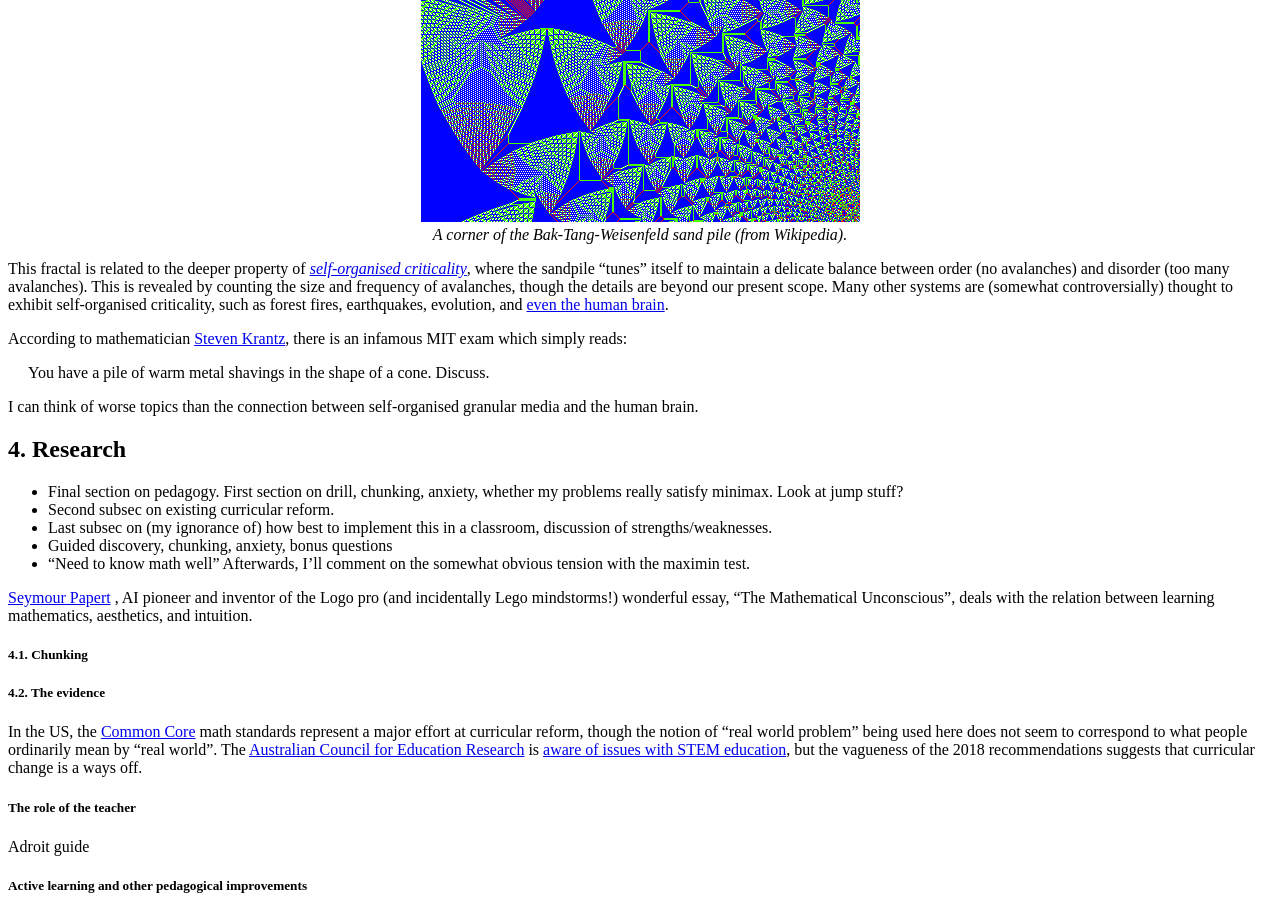
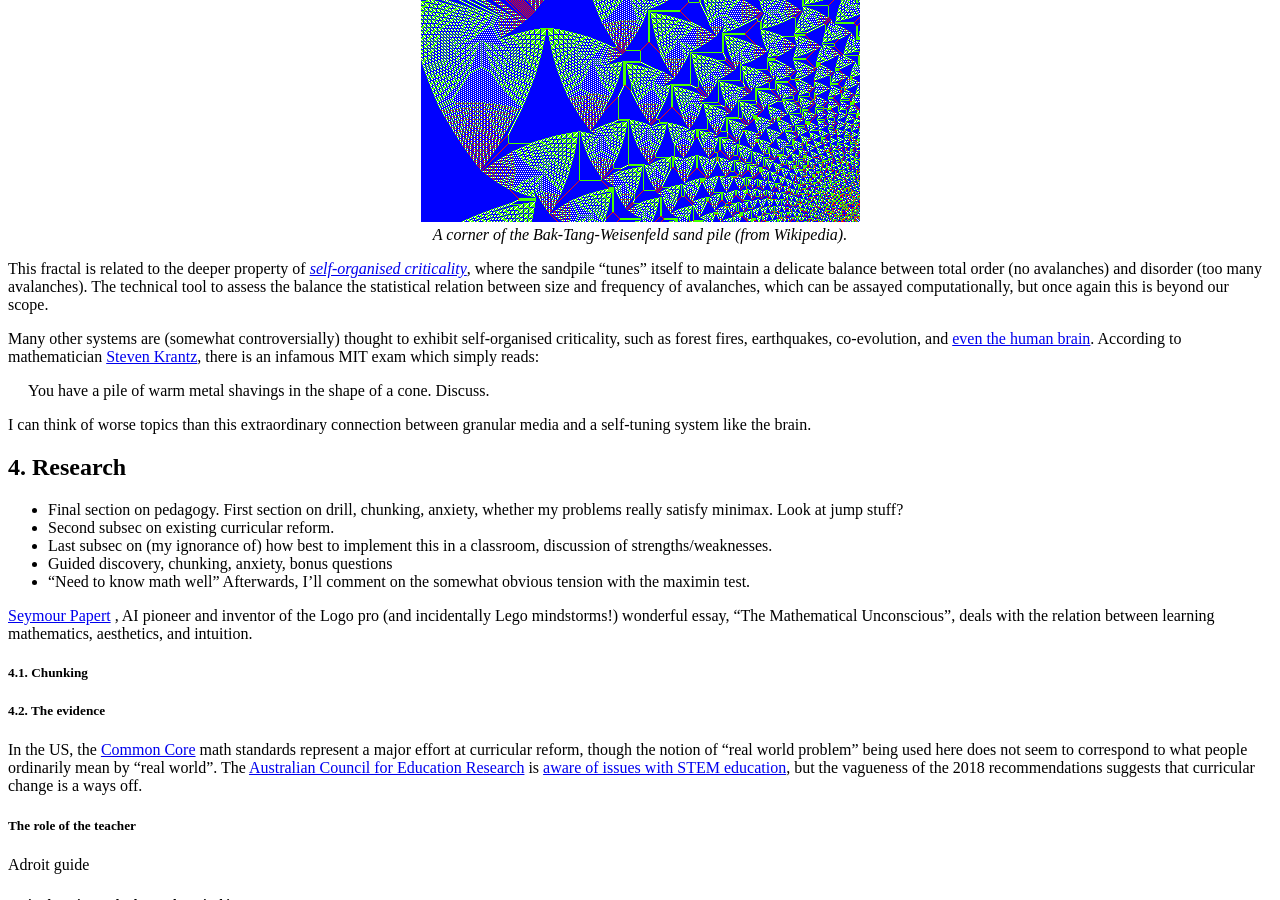
Before and after one commit to hapax/hapax.github.io, a Jekyll site: the page built from assets/teaching.md, in a window 1280 px wide and 900 px high, scrolled down 22765 px. Built offline with Jekyll 4.4.1, drawn with Linux system fonts in a browser that asks for light colours; our own code applies the rules of GitHub Pages for plain Markdown files; formulas are drawn with MathJax 3; a script that is not in the unit is left out; some of the changed text lies outside the part shown.

Commit message:
Update teaching.md

```diff
--- a/assets/teaching.md
+++ b/assets/teaching.md
@@ -1085,7 +1085,7 @@
 This means "Although changed, I shall arise the same", a clear
 reference to the spiral.
 
-##### 3.3. Slopes, sand piles and self-organisation <a id="sec-3-3" name="sec-3-3"></a>
+##### 3.3. Sand piles, slopes and self-organisation <a id="sec-3-3" name="sec-3-3"></a>
 
 Our final redo is the sand pile, taking inspiration from the model of
 [Bouchard, Cates, Prakesh and Edwards (1994)](https://jp1.journaldephysique.org/articles/jp1/abs/1994/10/jp1v4p1383/jp1v4p1383.html).
@@ -1251,14 +1251,15 @@
 
 This fractal is related to the deeper property of [*self-organised criticality*](https://en.wikipedia.org/wiki/Self-organized_criticality),
 where the sandpile "tunes" itself to maintain a delicate balance
-between order (no avalanches) and disorder (too many avalanches).
-This is revealed by counting the size and frequency of avalanches,
-though the details are beyond our present scope.
+between total order (no avalanches) and disorder (too many avalanches).
+The technical tool to assess the balance the statistical relation
+between size and frequency of avalanches, which can be assayed
+computationally, but once again this is beyond our scope.
+
 Many other systems are (somewhat controversially) thought to exhibit
 self-organised criticality, such as forest fires, earthquakes,
-evolution, and
+co-evolution, and
 [even the human brain](http://nautil.us/issue/23/dominoes/the-amazing-autotuning-sandpile).
-
 According to mathematician [Steven Krantz](http://math.bu.edu/people/changer/teasem/w04.pdf),
 there is an infamous MIT exam which simply reads:
 
@@ -1266,8 +1267,8 @@
 You have a pile of warm metal shavings in the shape of a cone. Discuss.
 </span>
 
-I can think of worse topics than the connection between self-organised
-granular media and the human brain.
+I can think of worse topics than this extraordinary connection between
+granular media and a self-tuning system like the brain.
 
 ## 4. Research <a id="sec-4" name="sec-4"></a>
 
```
Also changed, not shown: other parts of assets/teaching.md (+1 -1 lines).
